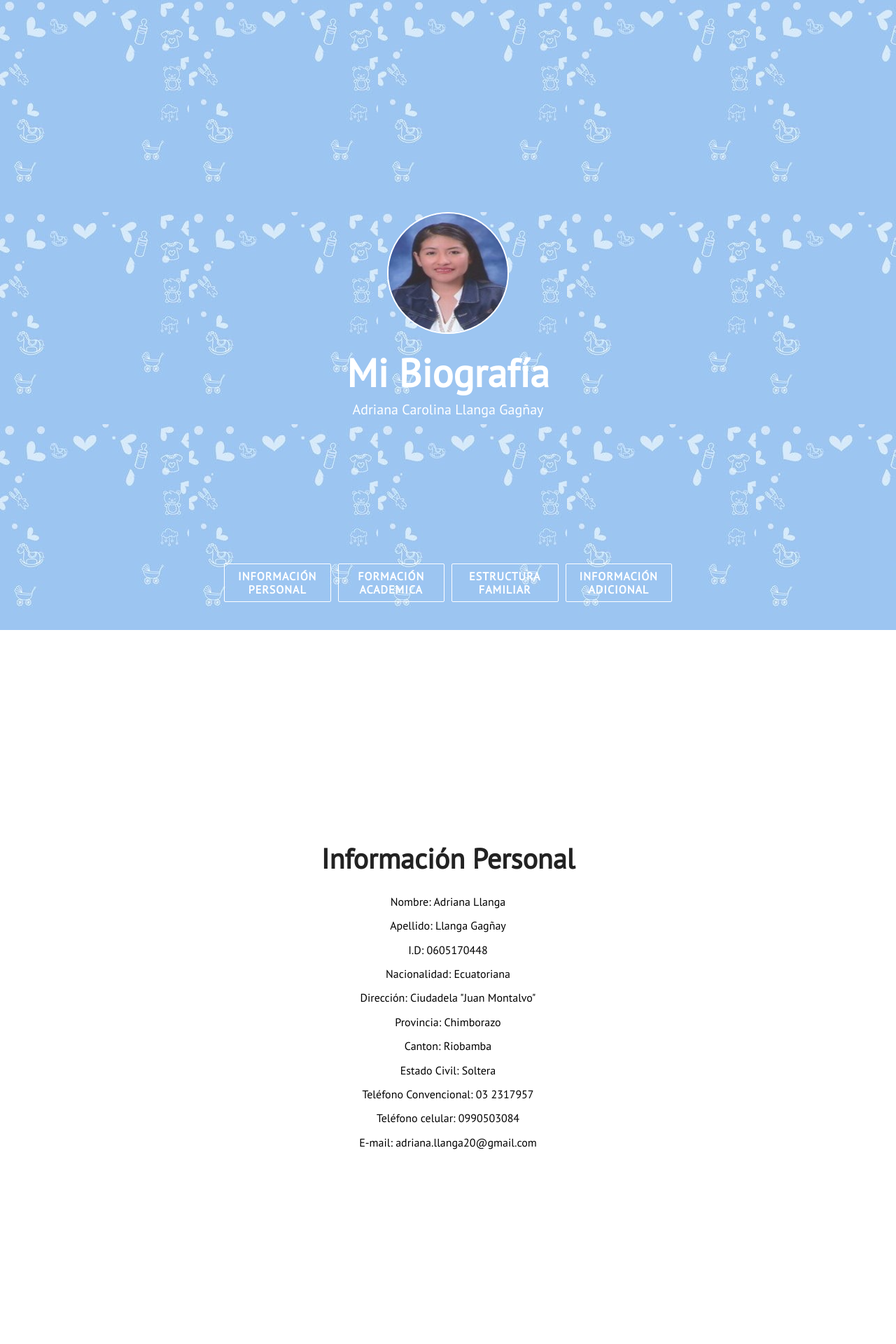
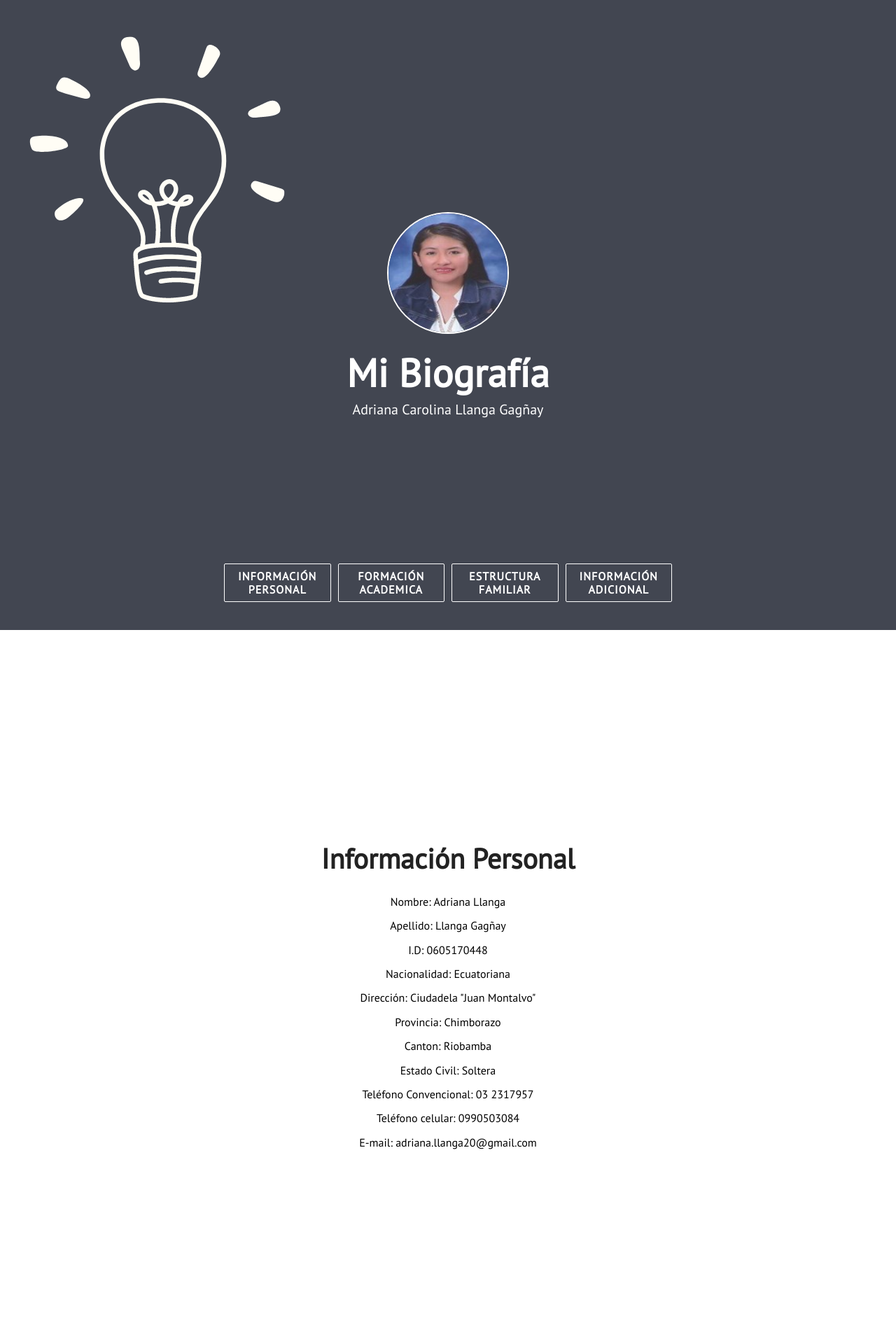
Before and after one commit to adrillg/adrillg.github.io, a Jekyll site: the page built from index.html, in a window 1280 px wide. Shown: the top 1920 px of the page at 70% size. Built offline with Jekyll 4.4.1, drawn with Linux system fonts in a browser that asks for light colours; nearby versions of some CDN libraries.

Commit message:
Update main.css

```diff
--- a/assets/css/main.css
+++ b/assets/css/main.css
@@ -206,7 +206,7 @@ img {
 }
 
 .section-wrapper:nth-child(odd) {
-  background: url(../images/7.jpg);
+  background: url(../images/8.png);
   background-repeat: repeat;
 }
 
@@ -282,7 +282,7 @@ img {
   color: #fff;
   font-family: 'PT Sans', Arial, Helvetica, sans-serif;
 
-  background: url(../images/7.jpg);
+  background: url(../images/8.png);
   background-repeat: repeat;
   background-attachment: fixed;
 }
@@ -423,7 +423,7 @@ img {
 }
 
 #nav {
-  background: url(../images/7.jpg);
+  background: url(../images/8.png);
   background-repeat: repeat;
 }
 
```
